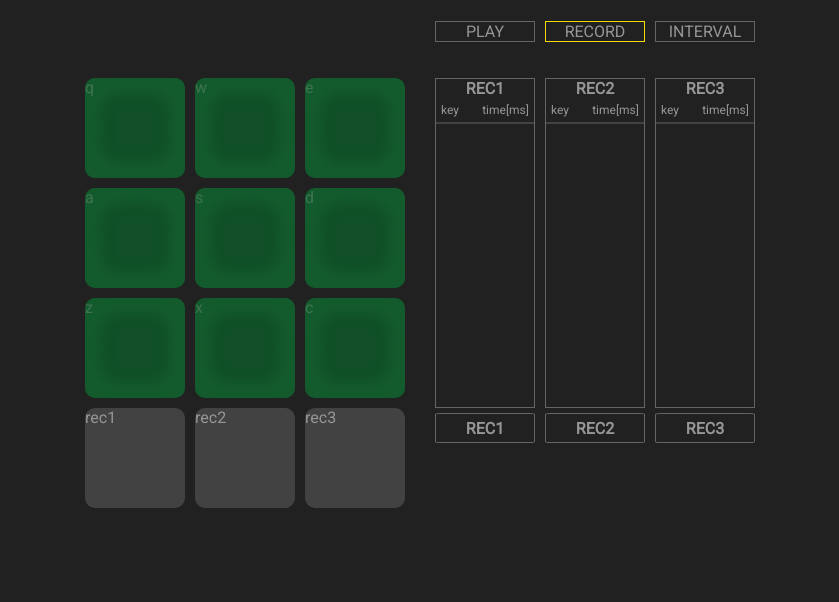
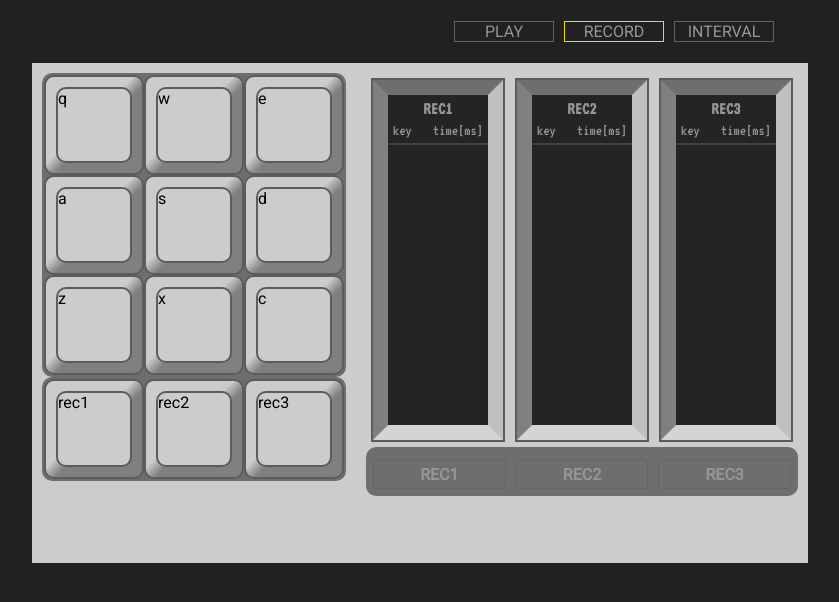
Before and after one commit to christianambukita/drum-pad-simulator, a React (Create React App) app: page / in a window 1280 px wide. Both pictures are taken after a click on the item "RECORD". Shown: the top 602 px of the page, without its empty margins (220-1059 px from the left). Built offline with nearby package versions, Linux system fonts and the light colour scheme.

Commit message:
Add Drum pads retro styling

```diff
--- a/src/App.css
+++ b/src/App.css
@@ -46,11 +46,16 @@ body{
 }
 
 .drum-pads{
-  display: flex;
-  width: 330px;
+  display: grid;
+  grid-template-columns: repeat(3, 1fr);
+  width: auto;
   height: 330px;
   height: auto;
   flex-wrap: wrap;
+  background: var(--retro-shadow-0);
+  padding: 2px;
+  border: 2px solid var(--retro-border-1);
+  border-radius: 10px;
 }
 
 .section-container:first-child{
@@ -58,83 +63,33 @@ body{
 }
 
 .section-container{
-  margin: 10px;
-  height: 440px;
+  background-color: var(--retro-main);
+  padding: 10px;
+  height: 500px;
 }
 
 .interval-container{
   width: 330px;
 }
-.drum-pad{
-  flex: 0 0 100px;
-  height: 100px;
-  border-radius: 10%;
-  margin: 5px;
-  overflow: hidden;
-  background-color: rgb(0, 244, 110);
-  transition-duration: 0.15s;
-}
-
-.pad-active{
-  box-shadow: inset 0 0 30px 20px rgba(59, 28, 28, 0.65);
-  position:relative;
-}
-
-.pad-active::after{
-  content: '';
-  display: block;
-  top:-25px;
-  left: -25px;
-  width:150px;
-  height: 150px;
-  border-radius: 50%;
-  position:absolute;
-  box-shadow: inset 0 0 13px 50px rgba(0, 0, 0, 0.2);
-  transition-duration: 0s;
-}
-
-
-.pad-inactive{
-  background-color: rgb(17, 80, 40);
-  transition: 0.1s;
-  position:relative;
-}
-
-.pad-inactive::after{
-  content: '';
-  display: block;
-  top:-25px;
-  left: -25px;
-  width:150px;
-  height: 150px;
-  border-radius: 40%;
-  position:absolute;
-  box-shadow: inset 0 0 13px 40px  rgba(21, 97, 49, 0.678);
-  transition-duration: 0.2s;
-}
 
 .rec-pad{
-  background-color: rgb(244, 220, 0);
+  background-color: rgb(244, 220, 0) !important;
 }
 
 .rec-pad-inactive{
-  background-color: rgb(17, 80, 40);
+  background-color: rgb(17, 80, 40) !important;
 }
 
 .control-pad-inactive{
-  background-color: rgb(33,33,33);
-  border: 1px solid rgb(100,100,100);
+  background-color: rgb(33,33,33) !important;
+  border: 1px solid rgb(100,100,100) !important;
 }
 
 .control-pad-active{
-  background-color: rgb(33,33,33);
+  background-color: rgb(33,33,33) !important;
   border: 1px solid rgb(244, 220, 0) !important;
 }
 
-.drum-pad:hover{
-  border: 1px solid #191;
-  cursor: pointer;
-}
 
 
 /* Mode Control */
--- a/src/components/ControlPads.js
+++ b/src/components/ControlPads.js
@@ -3,7 +3,7 @@ import IntervalControl from './IntervalControl'
 import OngoingPads from './OngoingPads'
 import RecBoard from './RecBoard'
 import {RECORD, PLAY, INTERVAL} from '../actions/actionTypes'
-
+import "../css/DrumPads.css"
 
 function ComponentPicker(mode){
     switch(mode){
--- a/src/components/DrumPads.js
+++ b/src/components/DrumPads.js
@@ -3,6 +3,7 @@ import {useEffect, useState} from 'react'
 import { nanoid } from 'nanoid'
 import {connect} from 'react-redux'
 import {RECORD} from '../actions/actionTypes'
+import "../css/DrumPads.css"
 
 function play(key){
     return new Promise(function(resolve, reject) {
@@ -131,6 +132,8 @@ function DrumPads({setDisplay, onGoingMode, intervals, controlMode}) {
     }, [onGoingMode, soundInter, intervals, controlMode])
 
     const pads = Object.keys(audioKeys).map(key =>
+        <div className="pad-container flex-container">
+            <div className="pad-border">
                 <div
                     id={key.toLocaleUpperCase()}
                     className={classInactive}
@@ -138,7 +141,10 @@ function DrumPads({setDisplay, onGoingMode, intervals, controlMode}) {
                     onClick={() => handleKeypress(key)}
                 >
                     {key}
-        </div>);
+                </div>
+            </div>
+        </div>
+    );
 
     return (
         <div className="drum-pads">
--- a/src/components/OngoingPads.js
+++ b/src/components/OngoingPads.js
@@ -4,7 +4,7 @@ import {connect} from 'react-redux'
 import modeActionCreator from '../actions/controlActionCreator'
 import {REC_MODE, ONGOING_MODE} from '../actions/actionTypes'
 import styleBender from '../utils'
-
+import "../css/DrumPads.css"
 
 
 
--- a/src/components/RecBoard.js
+++ b/src/components/RecBoard.js
@@ -83,7 +83,11 @@ function RecBoard({records, recMode, changeRecMode, recPlaying}) {
     return(
         <div className='rec-board-container'>
             <div id='rec-board'>
-                {recordLists.map((record, index) => <div key={index}>{record}</div>)}
+                {recordLists.map((record, index) =>
+                    <div className="rec-display-border">
+                        <div className="rec-display-shadow" key={index}>{record}</div>
+                    </div>)
+                }
             </div>
             <div className="drum-pads">
                 {objectToControlButtons(records, changeRecMode, 'rec-btn')}
--- a/src/components/RecordPads.js
+++ b/src/components/RecordPads.js
@@ -5,7 +5,7 @@ import setRecordActionCreator from '../actions/setRecordActionCreator'
 import {RECORD, INTERVAL, REC_PLAING_ADD, REC_PLAING_REM} from '../actions/actionTypes'
 import recPlaingAction from '../actions/recPlaingAction'
 import styleBender from '../utils'
-
+import "../css/DrumPads.css"
 
 function play(key){
     return new Promise(function(resolve, reject) {
@@ -241,6 +241,8 @@ function RecordPads({recMode, setRecord, controlMode, records, recPlaing, setRec
         <div>
             <div className="drum-pads">
                 {Object.keys(recData).map(key =>
+                    <div className="pad-container flex-container">
+                        <div className="pad-border">
                             <div
                                 id={key.toUpperCase()}
                                 className={padClasses.classDisabled}
@@ -248,8 +250,10 @@ function RecordPads({recMode, setRecord, controlMode, records, recPlaing, setRec
                                 onClick={() => handleKeypress(recData[key].key)}
                             >
                                 {key}
-                    </div>)
-                }
+                            </div>
+                        </div>
+                    </div>
+                )}
             </div>
         </div>
     )
--- /dev/null
+++ b/src/css/DrumPads.css
@@ -0,0 +1,45 @@
+.pad-container{
+    width: 100px;
+    height: 100px;
+}
+
+.drum-pad{
+    width: 76px;
+    height: 76px;
+    border-radius: 10px;
+    overflow: hidden;
+    background-color: var(--retro-main);
+    transition-duration: 0.15s;
+    color:black;
+    border: 2px solid var(--retro-border)
+  }
+
+  .pad-border{
+    box-sizing: border-box;
+    width: 100px;
+    height: 100px;
+    display: flex;
+    justify-content: center;
+    align-items: center;
+    padding: 8px;
+    border-radius: 10px;
+    border: 2px solid var(--retro-border);
+    background: linear-gradient(135deg, var(--retro-main) 45%, var(--retro-shadow-1) 55%);
+  }
+
+  .pad-active{
+    transform: scale(.95);
+  }
+
+
+.pad-border:hover{
+    cursor: pointer;
+    transform: scale(.98);
+}
+
+
+
+  .pad-inactive{
+    transition: 0.1s;
+    position:relative;
+  }
--- a/src/css/RecBoard.css
+++ b/src/css/RecBoard.css
@@ -1,24 +1,35 @@
+@import url('https://fonts.googleapis.com/css2?family=VT323&display=swap');
+
+:root{
+    --retro-main: rgb(204, 204, 204);
+    --retro-shadow-0: hsl(0, 0%, 43%);
+    --retro-shadow-1: hsl(0, 0%, 50%);
+    --retro-shadow-2: hsl(0, 0%, 75%);
+    --retro-shadow-3: hsl(0, 0%, 83%);
+    --retro-display:  hsl(0, 0%, 14%);
+    --retro-border:  hsl(0, 0%, 36%);
+}
+
 
 #rec-board{
     display: flex;
-    width: 330px;
-    height: 330px;
   }
 
 .list-description{
     border-bottom: 2px solid rgb(66,66,66);
     padding: 5px;
+    font-size: 1.3em;
 }
 
 .list-container{
+    font-family: "VT323", monospace;
     display: flex;
     flex-direction: column;
     width: 100px;
     height: 330px;
-    margin:5px;
     padding:0px;
-    border: 1px solid rgb(100,100,100);
     font-size: 12px;
+    background-color: var(--retro-display);
 }
 
 .list-item-1{
@@ -45,9 +56,10 @@
 
 
 .record-list-name{
+    padding-top: 5px;
     margin:0;
     text-align: center;
-    font-size:16px;
+    font-size: 1.5em;
 }
 
 .rec-btn{
@@ -74,3 +86,23 @@
 .rec-btn:hover{
     background-color: rgb(66,66,66);
 }
+
+.rec-board-container{
+    background-color: rgb(204, 204, 204);
+}
+
+.rec-display-shadow{
+    box-sizing: border-box;
+	display: flex;
+	justify-content: center;
+	align-items: center;
+	border-top: 15px solid var(--retro-shadow-0);
+	border-left: 15px solid var(--retro-shadow-1);
+	border-right: 15px solid var(--retro-shadow-2);
+	border-bottom: 15px solid var(--retro-shadow-3);
+}
+
+.rec-display-border{
+    border: 2px solid var(--retro-border);
+    margin: 5px;
+}
```
Lines whose indentation alone changed are shown as unchanged.
